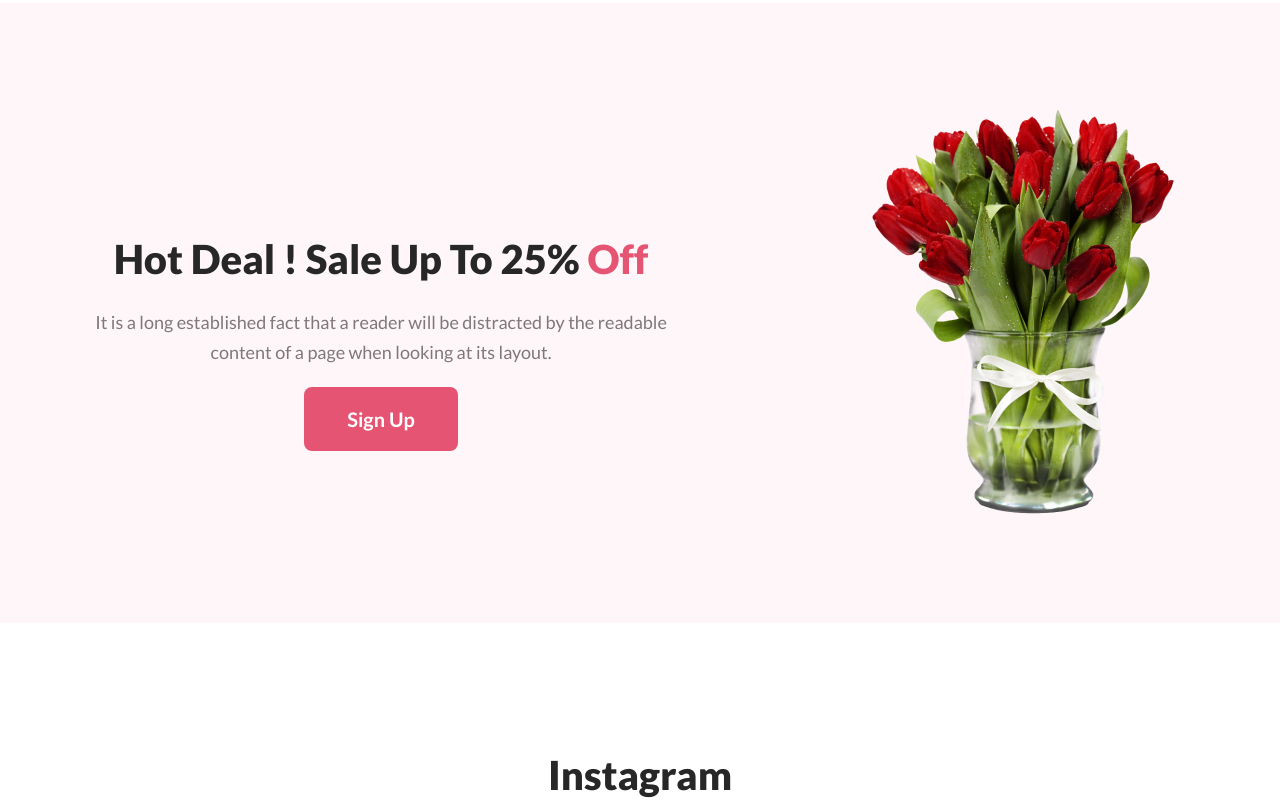
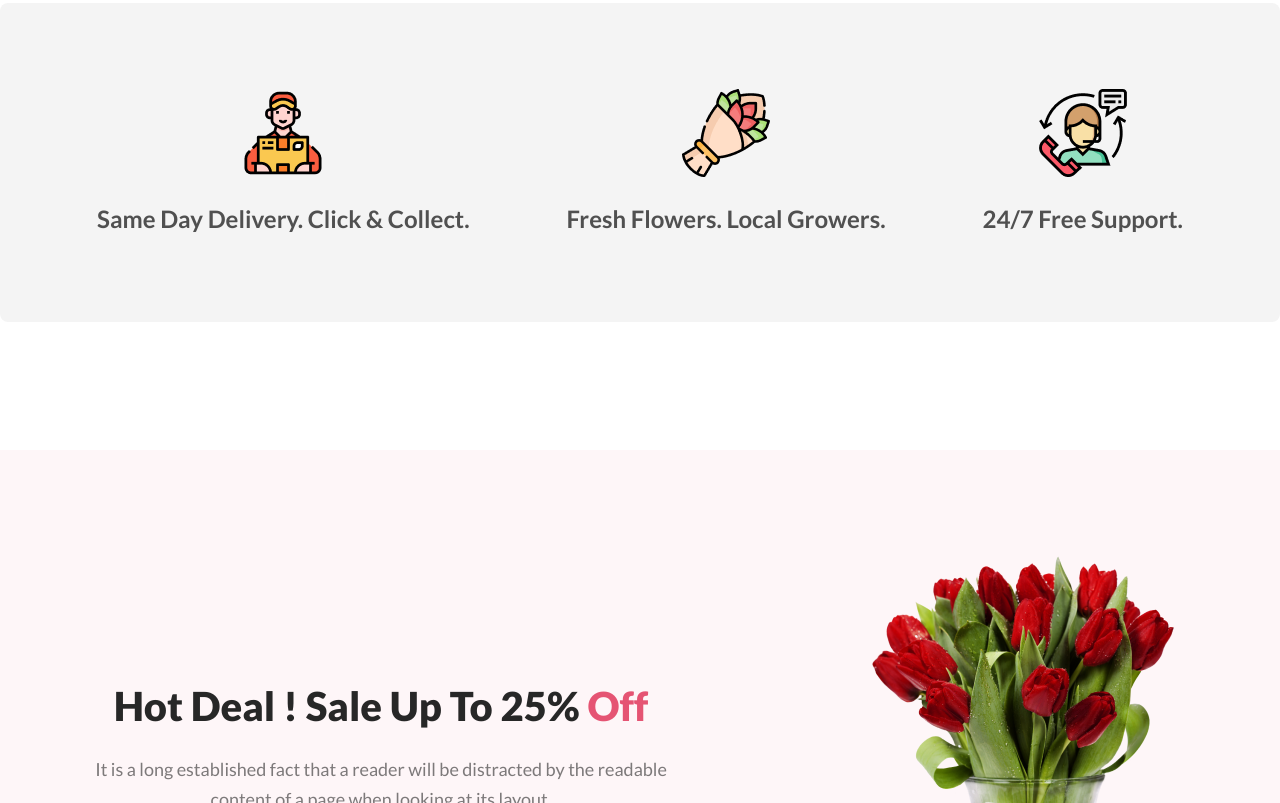
Before and after one commit to Nashiuz-Zaman/flower-shop, a plain HTML site: page index.html in a window 1280 px wide. Shown: the part 1936-2739 px from the top of the page. Drawn offline with Linux system fonts and the light colour scheme.

Commit message:
Finish service section

```diff
--- a/index.html
+++ b/index.html
@@ -49,7 +49,7 @@
 
     <!-- main starts here -->
     <main>
-      <!-- featured item section -->
+      <!-- featured section -->
       <section class="featured-items container align-center section-margin">
         <h2 class="section-title">Our Featured Flowers</h2>
         <p class="featured-items-description text-description text-center">
@@ -96,6 +96,37 @@
             </div>
             <h3 class="featured-item-name">Yellow Tulips</h3>
           </div>
+        </div>
+      </section>
+
+      <!-- services section -->
+
+      <section class="services container align-center section-margin">
+        <div class="service">
+          <img
+            class="service-img align-center"
+            src="./assets/service-1.png"
+            alt="our services"
+          />
+          <p class="service-description">Same Day Delivery. Click & Collect.</p>
+        </div>
+
+        <div class="service">
+          <img
+            class="service-img align-center"
+            src="./assets/service-2.png"
+            alt="our services"
+          />
+          <p class="service-description">Fresh Flowers. Local Growers.</p>
+        </div>
+
+        <div class="service">
+          <img
+            class="service-img align-center"
+            src="./assets/service-3.png"
+            alt="our services"
+          />
+          <p class="service-description">24/7 Free Support.</p>
         </div>
       </section>
 
--- a/styles/index.css
+++ b/styles/index.css
@@ -145,6 +145,29 @@ img {
   text-decoration: underline;
 }
 
+/* services section styles */
+
+.services {
+  padding: 86px 0;
+  border-radius: 8px;
+  background: rgba(39, 39, 39, 0.05);
+  display: flex;
+  justify-content: space-evenly;
+  align-items: center;
+}
+
+.service-img {
+  margin-bottom: 24px;
+}
+
+.service-description {
+  color: rgba(39, 39, 39, 0.8);
+  text-align: center;
+  font-size: 24px;
+  font-weight: 600;
+  line-height: 35px;
+}
+
 /* hot deals section styles */
 
 .hot-deals {
```
Also changed, not shown: assets/service-1.png (renamed from assets/Group 57.png), assets/service-2.png (renamed from assets/Group 58.png), assets/service-3.png (renamed from assets/Group 59.png).
